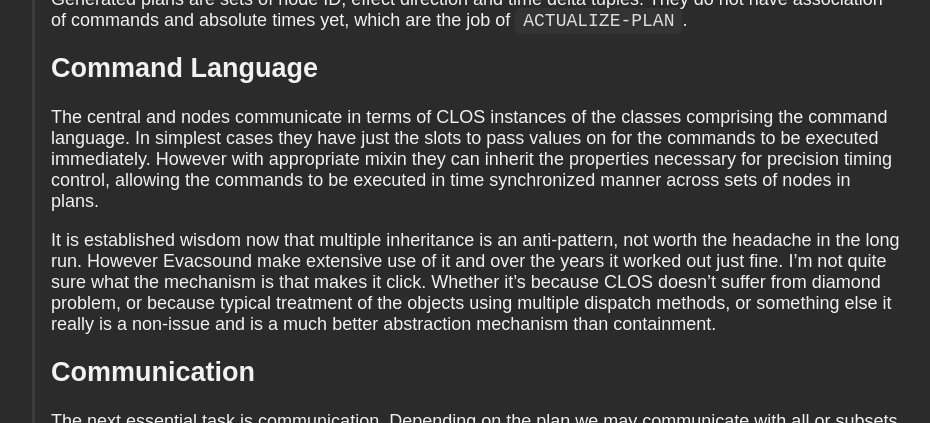
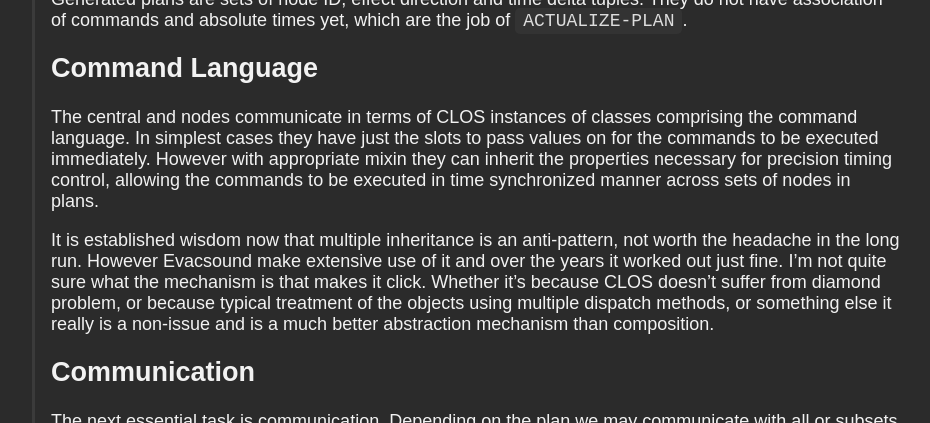
Before and after one commit to varjagg/varjagg.github.io, a Jekyll site: the page built from _posts/2024-05-01-worlds-loudest-lisp-program.md, in a window 1280 px wide and 900 px high, scrolled down 6174 px. Shown: the part 153-576 px from the top of the window, without its empty margins (178-1108 px from the left). Built offline with Jekyll 4.4.1, drawn with Linux system fonts in a browser that asks for light colours.

Commit message:
more edits

```diff
--- a/_posts/2024-05-01-worlds-loudest-lisp-program.md
+++ b/_posts/2024-05-01-worlds-loudest-lisp-program.md
@@ -116,9 +116,9 @@ Generated plans are sets of node ID, effect direction and time delta tuples. The
 
 ## Command Language
 
-The central and nodes communicate in terms of CLOS instances of the classes comprising the command language. In simplest cases they have just the slots to pass values on for the commands to be executed immediately. However with appropriate mixin they can inherit the properties necessary for precision timing control, allowing the commands to be executed in time synchronized manner across sets of nodes in plans.
+The central and nodes communicate in terms of CLOS instances of classes comprising the command language. In simplest cases they have just the slots to pass values on for the commands to be executed immediately. However with appropriate mixin they can inherit the properties necessary for precision timing control, allowing the commands to be executed in time synchronized manner across sets of nodes in plans.
 
-It is established wisdom now that multiple inheritance is an anti-pattern, not worth the headache in the long run. However Evacsound make extensive use of it and over the years it worked out just fine. I'm not quite sure what the mechanism is that makes it click. Whether it's because CLOS doesn't suffer from diamond problem, or because typical treatment of the objects using multiple dispatch methods, or something else it really is a non-issue and is a much better abstraction mechanism than containment.
+It is established wisdom now that multiple inheritance is an anti-pattern, not worth the headache in the long run. However Evacsound make extensive use of it and over the years it worked out just fine. I'm not quite sure what the mechanism is that makes it click. Whether it's because CLOS doesn't suffer from diamond problem, or because typical treatment of the objects using multiple dispatch methods, or something else it really is a non-issue and is a much better abstraction mechanism than composition.
 
 ## Communication
 
```
